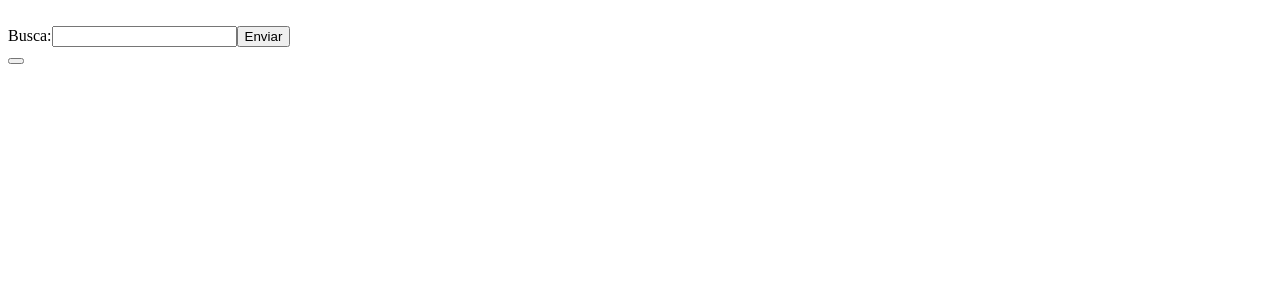
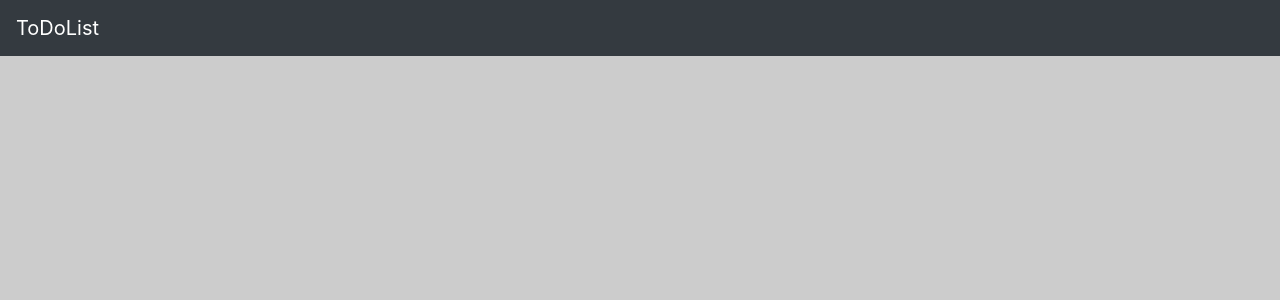
Before and after one commit to LeoniTeixeira/desafio_frontend, a React (Create React App) app: page / in a window 1280 px wide. Shown: the top 300 px of the page. Built offline with nearby package versions, Linux system fonts and the light colour scheme.

Commit message:
criado o main e esitlo aplicado ao header

```diff
--- a/src/App.jsx
+++ b/src/App.jsx
@@ -1,7 +1,9 @@
 import React from 'react'
 import Header from './components/layout/Header'
+import Main from './components/layout/Main'
 
 export default () =>
     <div>
     <Header></Header>
+    <Main></Main>
     </div>
--- a/src/components/layout/Header.jsx
+++ b/src/components/layout/Header.jsx
@@ -1,19 +1,25 @@
 import React from 'react'
+
+//Importando Classes do BootStrap
+import { Button, Form, FormControl, Navbar, Brand, Nav, NavDropdown } from 'react-bootstrap';
+import 'bootstrap/dist/css/bootstrap.css'
 
 export default () =>
     <header>
-        {/*Imagem de logo*/}
-        <img></img>
+        <Navbar collapseOnSelect expand="lg" bg="dark" variant="dark">
 
-        {/*Campo para a busca*/}
-        <form>
-            <label>
-                Busca:
-                <input type="text" name="name" />
-            </label>
-            <input type="submit" value="Enviar" />
-        </form>
+            {/*logo*/}
+            <Navbar.Brand href="#home">ToDoList</Navbar.Brand>
 
-        {/*Botão para troca de tema*/}
-        <button></button>
+            {/*Componentes para Responsividade*/}
+            <Navbar.Toggle aria-controls="responsive-navbar-nav" />
+            <Navbar.Collapse id="responsive-navbar-nav">
+
+                {/*Botão mudar o tema*/}
+                    {/*Criar componente para mudar tema*/}
+
+                {/*Campo para a busca*/}
+                    {/*Criar componente de Busca*/}
+            </Navbar.Collapse>
+        </Navbar>
     </header>
--- /dev/null
+++ b/src/components/layout/Main.css
@@ -0,0 +1,3 @@
+body {
+    background: #ccc;
+}
--- /dev/null
+++ b/src/components/layout/Main.jsx
@@ -0,0 +1,15 @@
+import React from 'react'
+import './Main.css'
+
+//Importando Classes do BootStrap
+import { Button, Form, FormControl, Navbar, Brand, Nav, NavDropdown } from 'react-bootstrap';
+import 'bootstrap/dist/css/bootstrap.css'
+
+export default () =>
+    <main>
+        {/*Componente para Criação de tarefa*/}
+
+        {/*Componente de tarefas a fazer*/}
+
+        {/*Componente de tarefas feitas */}
+    </main>
```
Also changed, not shown: src/index.css (added).
